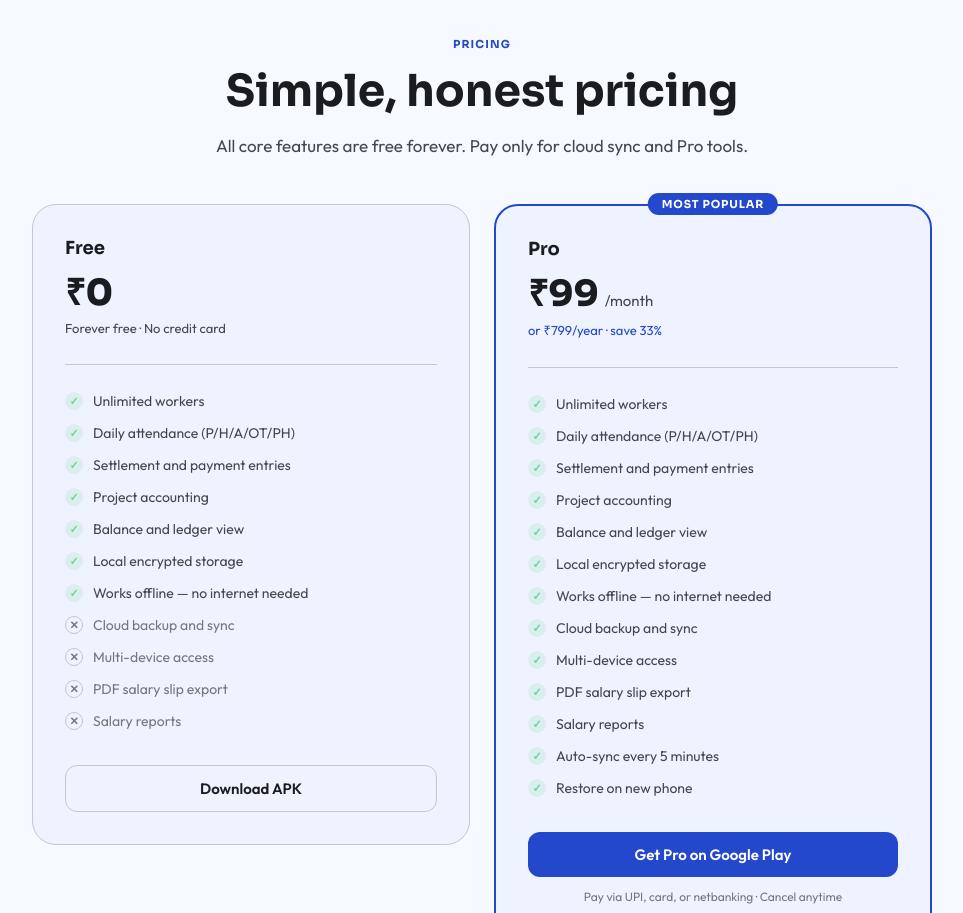
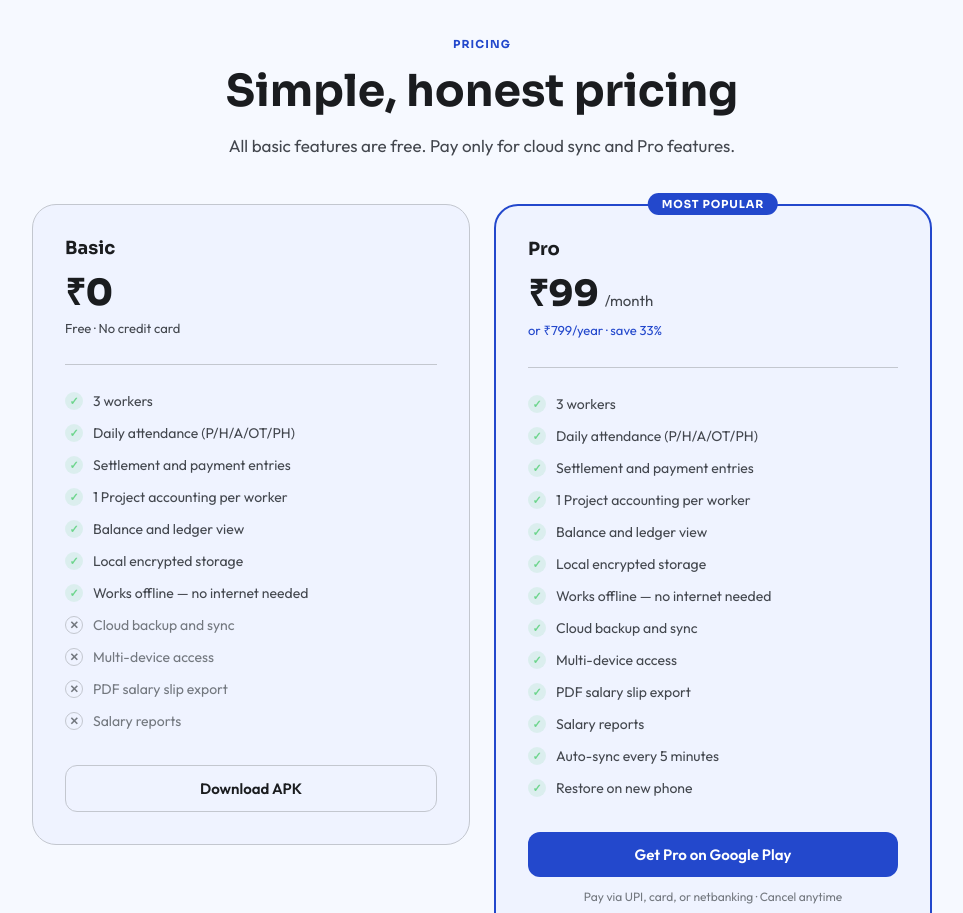
Before and after one commit to johnsstalk/workerslog-web, a Next.js app: page / in a window 1280 px wide. Shown: the part 2860-3773 px from the top of the page, without its empty margins (158-1121 px from the left). Built offline with nearby package versions, Linux system fonts and the light colour scheme.

Commit message:
Update pricing section features and labels

```diff
--- a/components/sections/pricing-section.jsx
+++ b/components/sections/pricing-section.jsx
@@ -1,8 +1,8 @@
 const FREE_FEATURES = [
-  'Unlimited workers',
+  '3 workers',
   'Daily attendance (P/H/A/OT/PH)',
   'Settlement and payment entries',
-  'Project accounting',
+  '1 Project accounting per worker',
   'Balance and ledger view',
   'Local encrypted storage',
   'Works offline — no internet needed',
@@ -61,7 +61,7 @@ export default function PricingSection() {
             <p style={{
               fontFamily: "'Outfit', sans-serif", fontSize: 17,
               color: 'var(--color-on-surface-variant)',
-            }}>All core features are free forever. Pay only for cloud sync and Pro tools.</p>
+            }}>All basic features are free. Pay only for cloud sync and Pro features.</p>
           </div>
 
           <div className="wl-pricing-grid">
@@ -72,11 +72,11 @@ export default function PricingSection() {
               borderRadius: 'var(--radius-xl)',
               padding: '32px',
             }}>
-              <p style={{ fontFamily: "'Sora', sans-serif", fontWeight: 700, fontSize: 18, color: 'var(--color-on-surface)', marginBottom: 8 }}>Free</p>
+              <p style={{ fontFamily: "'Sora', sans-serif", fontWeight: 700, fontSize: 18, color: 'var(--color-on-surface)', marginBottom: 8 }}>Basic</p>
               <div style={{ marginBottom: 4 }}>
                 <span style={{ fontFamily: "'Sora', sans-serif", fontWeight: 800, fontSize: 36, color: 'var(--color-on-surface)' }}>₹0</span>
               </div>
-              <p style={{ fontFamily: "'Outfit', sans-serif", fontSize: 13, color: 'var(--color-on-surface-variant)', marginBottom: 28 }}>Forever free · No credit card</p>
+              <p style={{ fontFamily: "'Outfit', sans-serif", fontSize: 13, color: 'var(--color-on-surface-variant)', marginBottom: 28 }}>Free · No credit card</p>
               <div style={{ borderTop: '1px solid var(--color-outline-variant)', paddingTop: 20, marginBottom: 28 }}>
                 {FREE_FEATURES.map(f => <FeatureLine key={f} label={f} />)}
                 {LOCKED_FEATURES.map(f => <FeatureLine key={f} label={f} locked />)}
```
